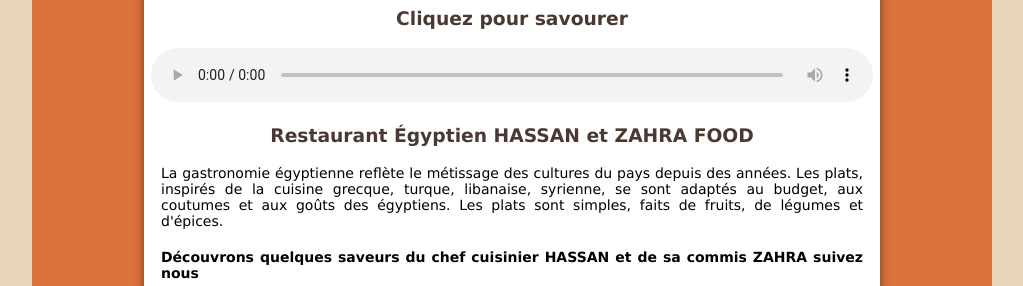
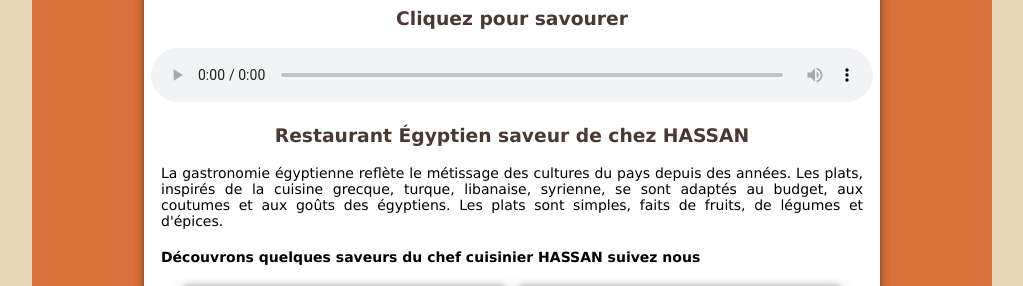
Before and after one commit to Decouvrir/monegypte, a plain HTML site: page pages/cuisine.html in a window 1280 px wide. Shown: the part 1140-1426 px from the top of the page, without its empty margins (128-1151 px from the left). Drawn offline with Linux system fonts and the light colour scheme.

Commit message:
Add files via upload

```diff
--- a/pages/cuisine.html
+++ b/pages/cuisine.html
@@ -52,10 +52,10 @@
 </audio>
 </div>
 
-					<h3>Restaurant Égyptien HASSAN et ZAHRA FOOD</h3>
+					<h3>Restaurant Égyptien saveur de chez HASSAN</h3>
 					<p class="cuisine_text">La gastronomie égyptienne reflète le métissage des cultures du pays depuis des années. Les plats, inspirés de la cuisine grecque, turque, libanaise, syrienne, se sont adaptés au budget, aux coutumes et aux goûts des égyptiens. Les plats sont simples, faits de fruits, de légumes et d'épices.</p>
 
-					<p class="cuisine_text"><b>Découvrons quelques saveurs du chef cuisinier HASSAN et de sa commis ZAHRA suivez nous</b></p>
+					<p class="cuisine_text"><b>Découvrons quelques saveurs du chef cuisinier HASSAN suivez nous</b></p>
 					<section class="vertical">
 						<section class="image cuisine">
 							<a href="../images/cuisine/tablechef.png"  data-caption="tablechef">
```
